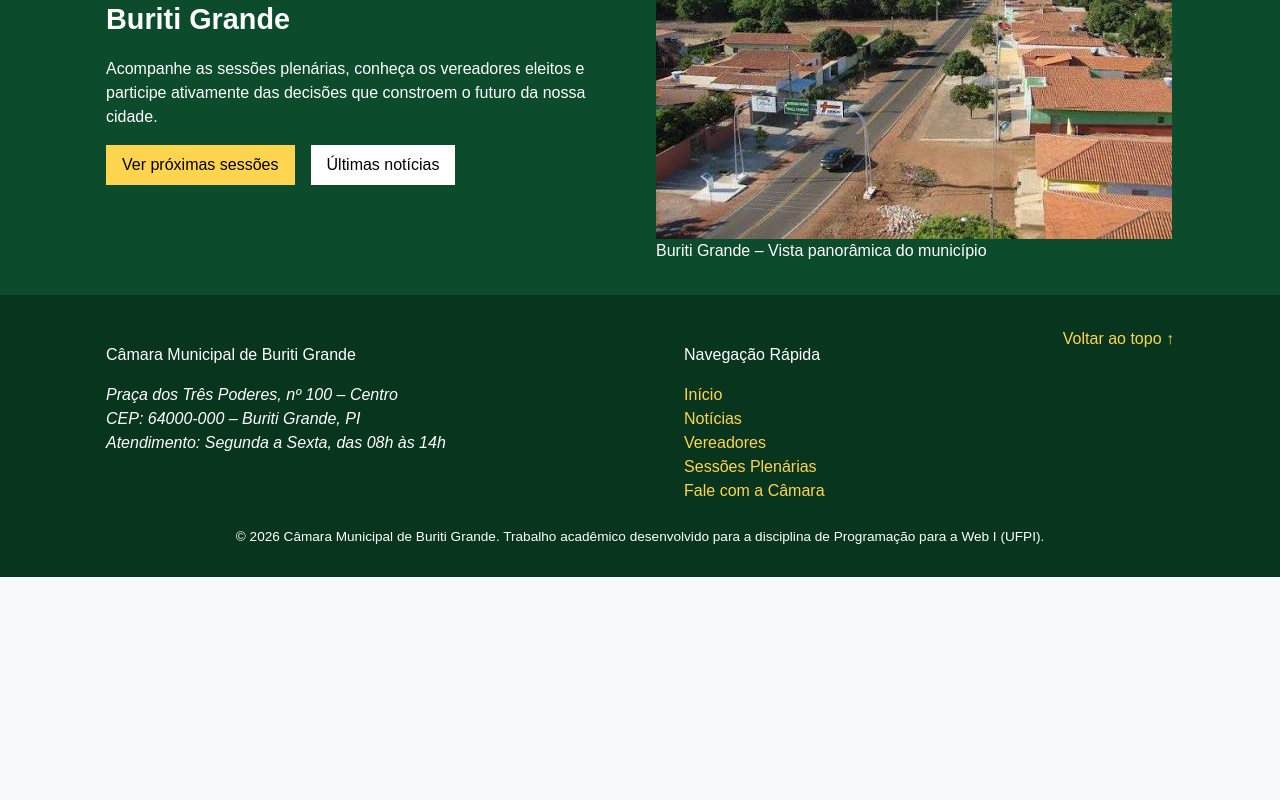
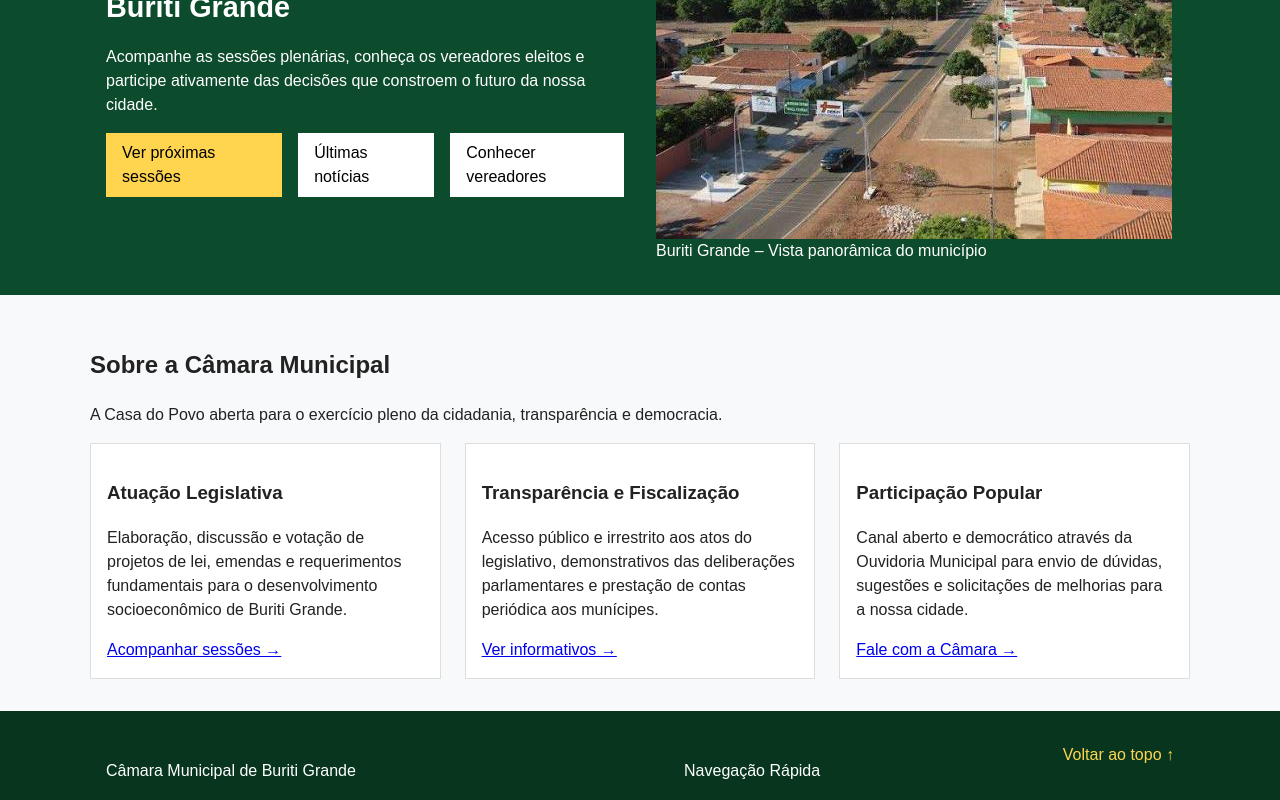
Before and after one commit to Ocramzits/Camara-dos-Vereadores, a React (Vite) app: page / in a window 1280 px wide. Shown: the part 360-1160 px from the top of the page. Before the commit the page ends 937 px from the top, so only its background shows below. Built offline with nearby package versions, Linux system fonts and the light colour scheme.

Commit message:
feat: migrar paginas de inicio e vereadores

```diff
--- /dev/null
+++ b/src/components/VereadorCard.jsx
@@ -0,0 +1,45 @@
+export default function VereadorCard({ vereador, favorito, onFavoritar }) {
+  function handleKeyDown(evento) {
+    if (evento.key === 'Enter' || evento.key === ' ') {
+      evento.preventDefault();
+      if (onFavoritar) {
+        onFavoritar(vereador.nome);
+      }
+    }
+  }
+
+  function handleClick() {
+    if (onFavoritar) {
+      onFavoritar(vereador.nome);
+    }
+  }
+
+  return (
+    <article
+      className={`card card-vereador ${favorito ? 'vereador-favorito' : ''}`}
+      tabIndex={0}
+      onClick={handleClick}
+      onKeyDown={handleKeyDown}
+      aria-label={`${vereador.nome}, ${vereador.cargo}. Clique ou pressione Enter para favoritar.`}
+    >
+      <div className="foto-moldura">
+        <img
+          src={vereador.foto}
+          alt={`Foto do vereador ${vereador.nome}`}
+          className="avatar-img"
+        />
+      </div>
+      <h3>{vereador.nome}</h3>
+      <p className="cargo-vereador">{vereador.cargo}</p>
+      <p className="mandato-vereador">Mandato: {vereador.mandato}</p>
+      {vereador.email && (
+        <p
+          className="noticia-data"
+          style={{ marginTop: '0.5rem', wordBreak: 'break-all' }}
+        >
+          {vereador.email}
+        </p>
+      )}
+    </article>
+  );
+}
--- a/src/pages/Inicio.jsx
+++ b/src/pages/Inicio.jsx
@@ -2,26 +2,102 @@ import { Link } from 'react-router-dom';
 
 export default function Inicio() {
   return (
-    <section id="inicio" className="hero">
+    <>
+      <section id="inicio" className="hero" aria-labelledby="titulo-inicio">
         <div className="container hero-container">
           <div className="hero-texto">
             <span className="hero-emblema">Portal Legislativo Oficial</span>
-          <h1 id="titulo-inicio">Bem-vindo à Câmara Municipal de Buriti Grande</h1>
+            <h1 id="titulo-inicio">
+              Bem-vindo à Câmara Municipal de Buriti Grande
+            </h1>
             <p>
-            Acompanhe as sessões plenárias, conheça os vereadores eleitos e participe ativamente
-            das decisões que constroem o futuro da nossa cidade.
+              Acompanhe as sessões plenárias, conheça os vereadores eleitos e
+              participe ativamente das decisões que constroem o futuro da nossa
+              cidade.
             </p>
             <div className="hero-acoes">
-            <Link className="botao-destaque" to="/sessoes">Ver próximas sessões</Link>
-            <Link className="botao-secundario" to="/noticias">Últimas notícias</Link>
+              <Link className="botao-destaque" to="/sessoes">
+                Ver próximas sessões
+              </Link>
+              <Link className="botao-secundario" to="/noticias">
+                Últimas notícias
+              </Link>
+              <Link className="botao-secundario" to="/vereadores">
+                Conhecer vereadores
+              </Link>
             </div>
           </div>
 
           <figure className="hero-figura">
-          <img src="/img/hero.jpg" alt="Vista panorâmica da cidade de Buriti Grande" className="hero-img" />
-          <figcaption className="hero-legenda">Buriti Grande – Vista panorâmica do município</figcaption>
+            <img
+              src="/img/hero.jpg"
+              alt="Vista panorâmica da cidade de Buriti Grande com suas ruas e praça central"
+              className="hero-img"
+            />
+            <figcaption className="hero-legenda">
+              Buriti Grande &ndash; Vista panorâmica do município
+            </figcaption>
           </figure>
         </div>
       </section>
+
+      <section
+        id="apresentacao"
+        className="secao container"
+        aria-labelledby="titulo-apresentacao"
+      >
+        <div className="secao-cabecalho">
+          <h2 id="titulo-apresentacao">Sobre a Câmara Municipal</h2>
+          <p className="secao-subtitulo">
+            A Casa do Povo aberta para o exercício pleno da cidadania,
+            transparência e democracia.
+          </p>
+        </div>
+
+        <div className="grade">
+          <article className="card">
+            <div className="card-corpo">
+              <h3>Atuação Legislativa</h3>
+              <p>
+                Elaboração, discussão e votação de projetos de lei, emendas e
+                requerimentos fundamentais para o desenvolvimento
+                socioeconômico de Buriti Grande.
+              </p>
+              <Link className="link-noticia" to="/sessoes">
+                Acompanhar sessões &rarr;
+              </Link>
+            </div>
+          </article>
+
+          <article className="card">
+            <div className="card-corpo">
+              <h3>Transparência e Fiscalização</h3>
+              <p>
+                Acesso público e irrestrito aos atos do legislativo,
+                demonstrativos das deliberações parlamentares e prestação de
+                contas periódica aos munícipes.
+              </p>
+              <Link className="link-noticia" to="/noticias">
+                Ver informativos &rarr;
+              </Link>
+            </div>
+          </article>
+
+          <article className="card">
+            <div className="card-corpo">
+              <h3>Participação Popular</h3>
+              <p>
+                Canal aberto e democrático através da Ouvidoria Municipal para
+                envio de dúvidas, sugestões e solicitações de melhorias para a
+                nossa cidade.
+              </p>
+              <Link className="link-noticia" to="/contato">
+                Fale com a Câmara &rarr;
+              </Link>
+            </div>
+          </article>
+        </div>
+      </section>
+    </>
   );
 }
--- a/src/pages/Vereadores.jsx
+++ b/src/pages/Vereadores.jsx
@@ -1,3 +1,6 @@
+import { useState } from 'react';
+import VereadorCard from '../components/VereadorCard.jsx';
+
 export default function Vereadores() {
   const vereadores = [
     {
@@ -5,44 +8,75 @@ export default function Vereadores() {
       cargo: 'Presidente da Câmara',
       mandato: '2025 – 2028',
       foto: '/img/Guylherme.png',
+      email: 'guylherme.lima@camaraburitigrande.pi.leg.br',
     },
     {
       nome: 'Domingos de Melo',
       cargo: 'Vice-presidente',
       mandato: '2025 – 2028',
       foto: '/img/Domingos.png',
+      email: 'domingos.melo@camaraburitigrande.pi.leg.br',
     },
     {
       nome: 'Marco Antônio',
       cargo: 'Primeiro Secretário',
       mandato: '2025 – 2028',
       foto: '/img/marco.png',
+      email: 'marco.antonio@camaraburitigrande.pi.leg.br',
     },
     {
       nome: 'Talita da Luz',
       cargo: 'Vereadora',
       mandato: '2025 – 2028',
       foto: '/img/antonio.jpg',
+      email: 'talita.luz@camaraburitigrande.pi.leg.br',
     },
   ];
 
+  const [favorito, setFavorito] = useState(() => {
+    try {
+      return localStorage.getItem('vereador_favorito') || '';
+    } catch {
+      return '';
+    }
+  });
+
+  function handleFavoritar(nome) {
+    const novoFavorito = favorito === nome ? '' : nome;
+    setFavorito(novoFavorito);
+    try {
+      if (novoFavorito) {
+        localStorage.setItem('vereador_favorito', novoFavorito);
+      } else {
+        localStorage.removeItem('vereador_favorito');
+      }
+    } catch {
+      return;
+    }
+  }
+
   return (
-    <section id="vereadores" className="secao container">
+    <section
+      id="vereadores"
+      className="secao container"
+      aria-labelledby="titulo-vereadores"
+    >
       <div className="secao-cabecalho">
         <h2 id="titulo-vereadores">Vereadores</h2>
-        <p className="secao-subtitulo">Conheça os parlamentares que representam os interesses dos cidadãos de Buriti Grande.</p>
+        <p className="secao-subtitulo">
+          Conheça os parlamentares que representam os interesses dos cidadãos de
+          Buriti Grande.
+        </p>
       </div>
 
       <div className="grade">
         {vereadores.map((v) => (
-          <article key={v.nome} className="card card-vereador">
-            <div className="foto-moldura">
-              <img src={v.foto} alt={`Foto do vereador ${v.nome}`} className="avatar-img" />
-            </div>
-            <h3>{v.nome}</h3>
-            <p className="cargo-vereador">{v.cargo}</p>
-            <p className="mandato-vereador">Mandato: {v.mandato}</p>
-          </article>
+          <VereadorCard
+            key={v.nome}
+            vereador={v}
+            favorito={favorito === v.nome}
+            onFavoritar={handleFavoritar}
+          />
         ))}
       </div>
     </section>
```
Also changed, not shown: 1 other file (tests, documents, lock files or other folders). Lines whose indentation alone changed are shown as unchanged.
